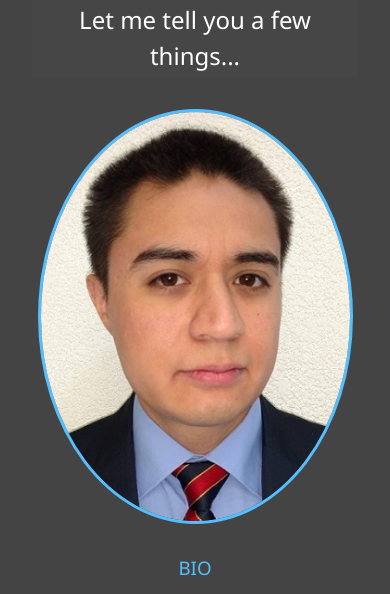
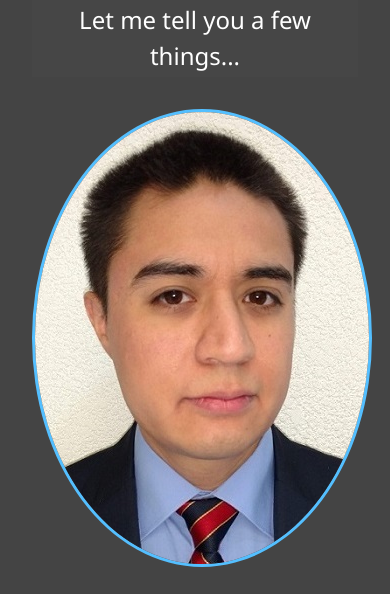
Before and after one commit to sanchezpdaniel/my_portfolio, a website: page dist/about.html in a window 390 px wide. Shown: the part 225-819 px from the top of the page. Drawn offline with Linux system fonts and the light colour scheme.

Commit message:
fixed mobile

```diff
--- a/scss/_mobile.scss
+++ b/scss/_mobile.scss
@@ -61,12 +61,6 @@
       "job3";
 
     grid-template-columns: 1fr;
-
-    .bio-image {
-      src: url("../dist/img/portrait.jpg");
-      width: 315px;
-      height: 415px;
-    }
   }
 
   .projects {
```
Also changed, not shown: dist/css/main.css.
